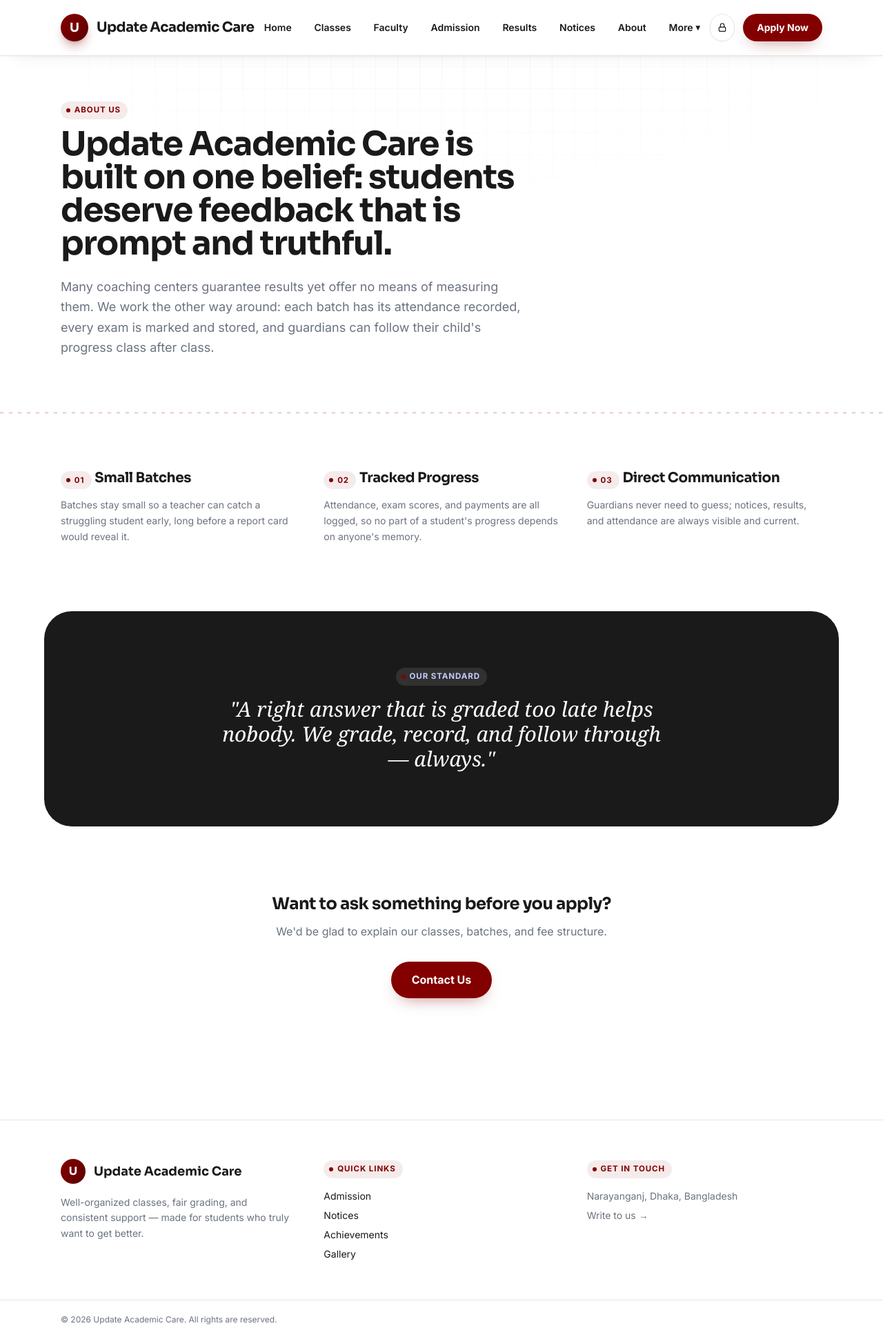
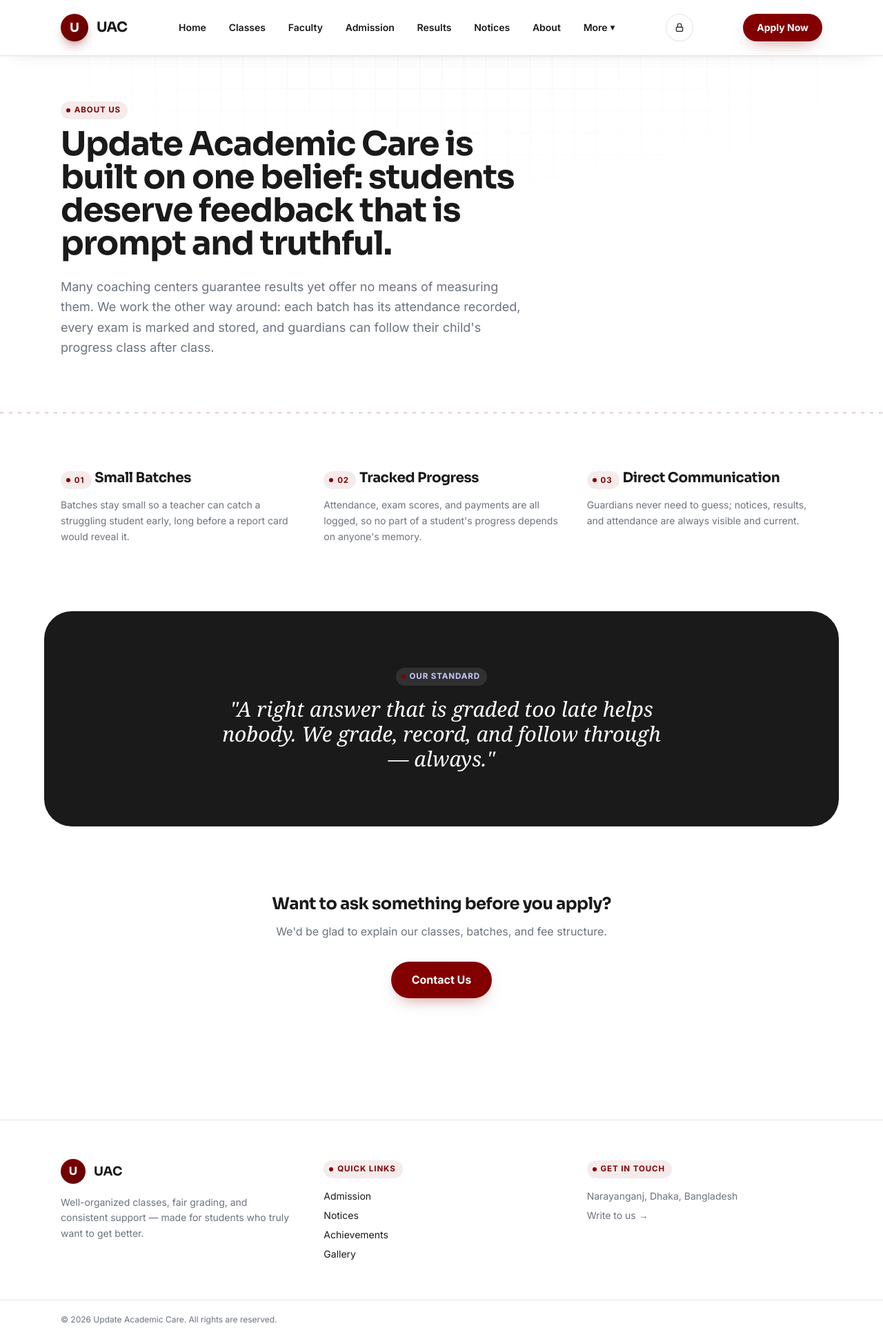
Before and after one commit to rafsanhasanpronoy/Update-IT, a Django app: page /about/ in a window 1280 px wide. Shown: the whole page at 69% size. Run offline with Django 5.2, Linux system fonts and the light colour scheme; parts of the project's set-up code (start-up, migrations or seed data) failed here and were passed over; some libraries are stand-ins or nearby versions.

Commit message:
Use UAC abbreviation in website navbar and footer

```diff
--- a/core/templates/core/base.html
+++ b/core/templates/core/base.html
@@ -300,7 +300,7 @@
       {% else %}
       <span class="w-10 h-10 rounded-full bg-gradient-to-br from-brand to-brand-dark text-white flex items-center justify-center font-display font-bold text-lg shadow-lg shadow-brand/30">U</span>
       {% endif %}
-      <span class="font-display font-bold text-xl tracking-tight whitespace-nowrap">Update Academic Care</span>
+      <span class="font-display font-bold text-xl tracking-tight whitespace-nowrap">UAC</span>
     </a>
     <nav class="hidden xl:flex items-center gap-1 text-sm font-semibold">
       <a href="{% url 'home' %}" class="nav-link transition-colors">Home</a>
@@ -393,7 +393,7 @@
         {% else %}
         <span class="w-9 h-9 rounded-full bg-gradient-to-br from-brand to-brand-dark text-white flex items-center justify-center font-display font-bold">U</span>
         {% endif %}
-        <span class="font-display font-bold text-lg">Update Academic Care</span>
+        <span class="font-display font-bold text-lg">UAC</span>
       </div>
       <p class="text-sm text-muted leading-relaxed">
         Well-organized classes, fair grading, and consistent support — made for students who truly want to get better.
```
